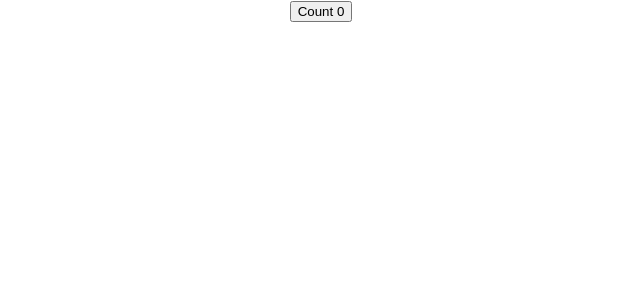
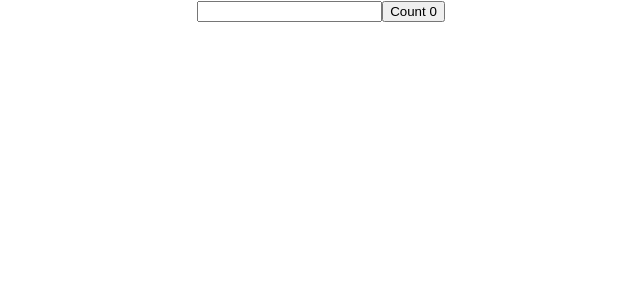
Before and after one commit to SrijanShovit/React-Hooks, a React (Create React App) app: page / in a window 1280 px wide. Shown: the top 300 px of the page, without its empty margins (319-959 px from the left). Built offline with nearby package versions, Linux system fonts and the light colour scheme.

Commit message:
conditionally run Effects

```diff
--- a/src/Components/HookCounterOne.js
+++ b/src/Components/HookCounterOne.js
@@ -2,14 +2,25 @@
 
 function HookCounterOne() {
     const [count,setCount] = useState(0)
+    const [name,setName] = useState('')
 
     //the parameter is a function which executes every time when component is rendered
     //useEffect is placed inside component so its state and props can easily be handled
     useEffect(()=> {
+        console.log("Updating document title")
         document.title = `Clicked ${count} times`
-    })
+        //useEffect takes second argument as a dependency array which takes state or peops
+        //which need to be watched and run useEffect only when that is updated
+    },[count])
     return (
         <div>
+            <input
+                type='text'
+                value={name}
+                onChange={e =>
+                    setName(e.target.value)
+                }
+                />
             <button onClick={()=> setCount(count+1)}>Count {count}</button>
         </div>
     )
```
Also changed, not shown: src/Components/ClassCounterOne.js (+15 -2 lines).
